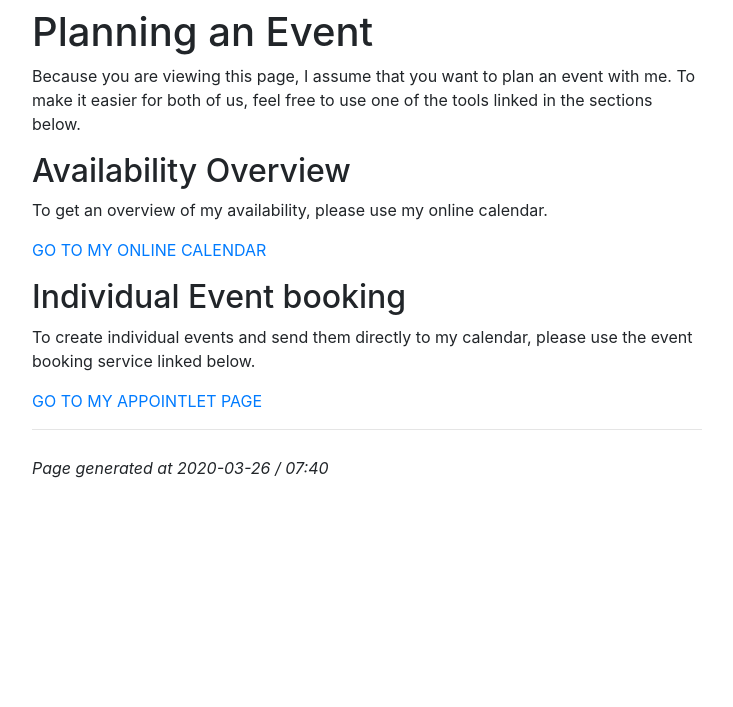
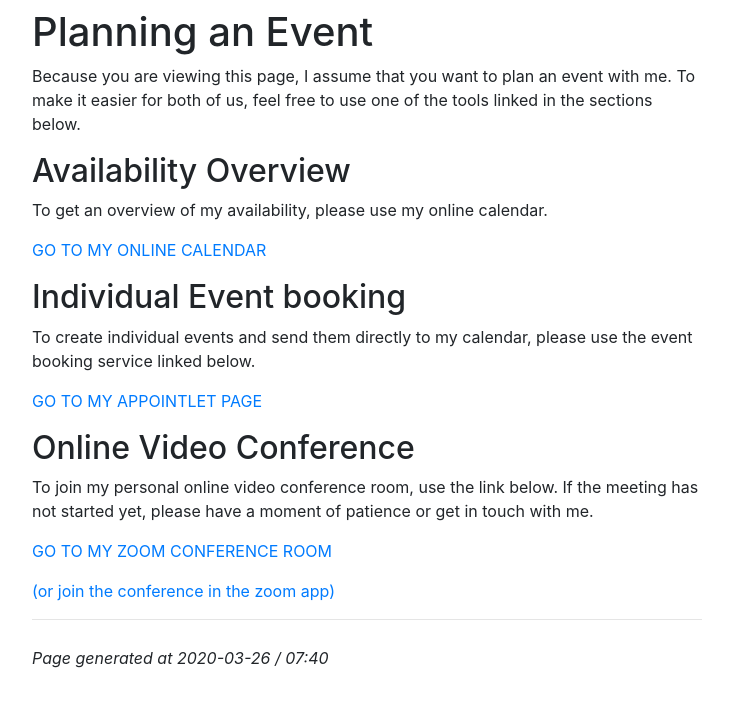
Before and after one commit to janxb/janxb.github.io, a Jekyll site: the page built from _pages/calendar.md, in a window 1280 px wide. Shown: the top 707 px of the page, without its empty margins (273-1006 px from the left). Built offline with Jekyll 4.4.1, drawn with Linux system fonts in a browser that asks for light colours; comment, search, counter and statistics services are not loaded; our own code applies the rules of GitHub Pages for plain Markdown files.

Commit message:
add Zoom.us video conferencing

```diff
--- /dev/null
+++ b/_includes/zoom.md
@@ -0,0 +1,2 @@
+{% assign zoom_id = '4944970537' %}
+{% assign zoom_password = 'RWV2LzhGSTQvK0ZLYnp1NzYxb0lXUT09' %}
--- a/_pages/calendar.md
+++ b/_pages/calendar.md
@@ -3,6 +3,8 @@ permalink: calendar
 layout: default
 redirect_from: "/termine"
 ---
+
+{% include zoom.md %}
 
 # Planning an Event
 
@@ -19,3 +21,11 @@ To get an overview of my availability, please use my online calendar.
 To create individual events and send them directly to my calendar, please use the event booking service linked below.
 
 [GO TO MY APPOINTLET PAGE](https://janbrodda.appointlet.com)
+
+## Online Video Conference
+
+To join my personal online video conference room, use the link below. If the meeting has not started yet, please have a moment of patience or get in touch with me.
+
+[GO TO MY ZOOM CONFERENCE ROOM](https://zoom.us/wc/{{zoom_id}}/join?pwd={{zoom_password}})
+
+[(or join the conference in the zoom app)](https://zoom.us/j/{{zoom_id}}?pwd={{zoom_password}})
```
